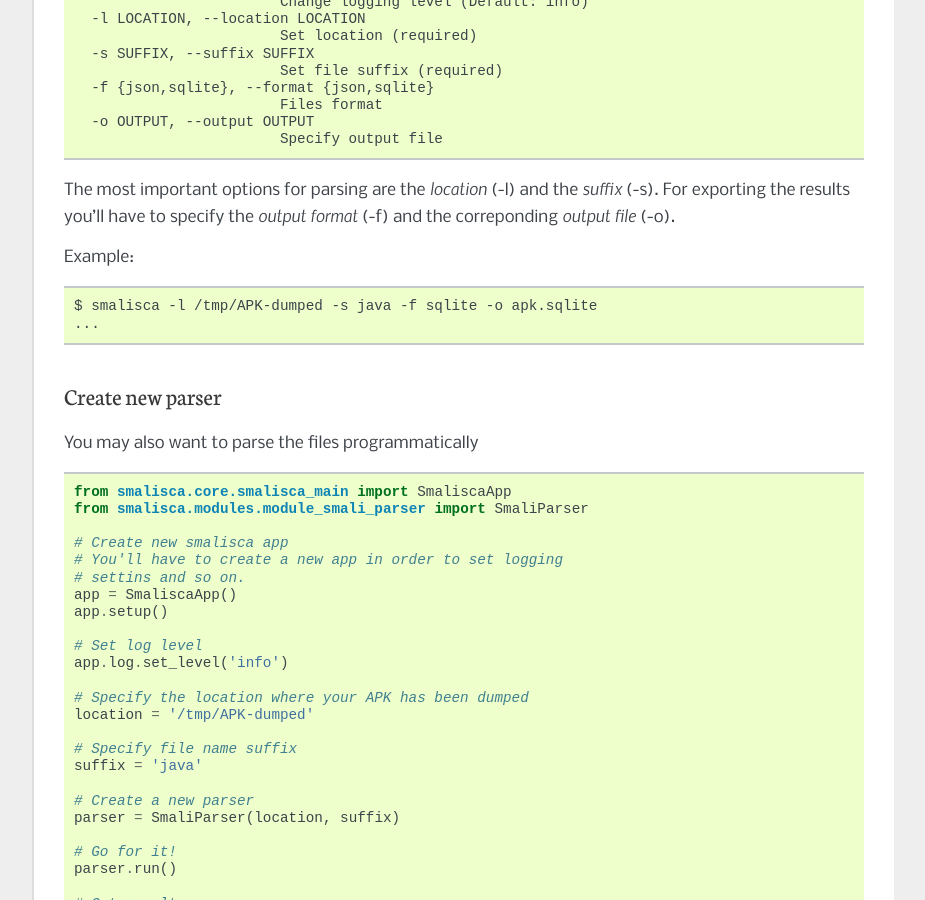
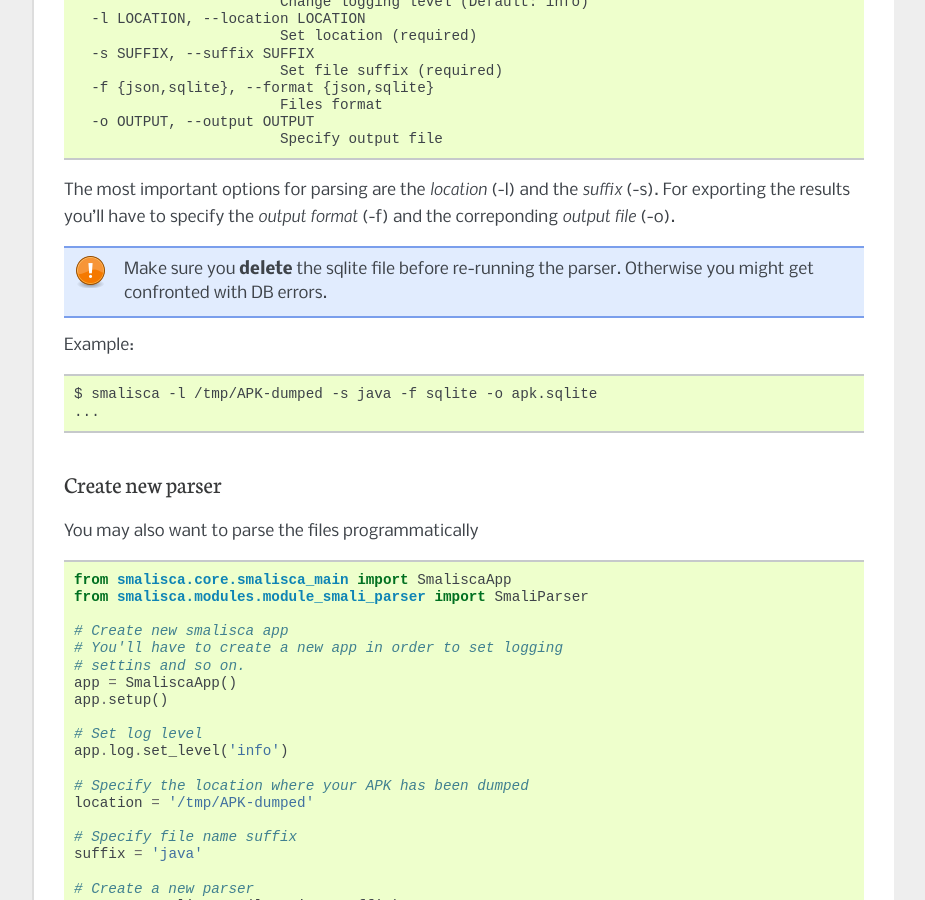
Before and after one commit to dorneanu/smalisca-doc, a Sphinx documentation site: the page built from docs/source/parsing.rst, in a window 1280 px wide and 900 px high, scrolled down 600 px. Shown: the whole window, without its empty margins (198-1123 px from the left). Built offline with Sphinx 7.4.7, drawn with Linux system fonts in a browser that asks for light colours.

Commit message:
Added warning about sqlite

```diff
--- a/docs/source/parsing.rst
+++ b/docs/source/parsing.rst
@@ -44,6 +44,10 @@ The most important options for parsing are the *location* (-l) and the *suffix*
 For exporting the results you'll have to specify the *output format* (-f)
 and the correponding *output file* (-o).
 
+.. note::
+    Make sure you **delete** the sqlite file before re-running the parser. Otherwise you
+    might get confronted with DB errors.
+
 Example::
 
     $ smalisca -l /tmp/APK-dumped -s java -f sqlite -o apk.sqlite
```
